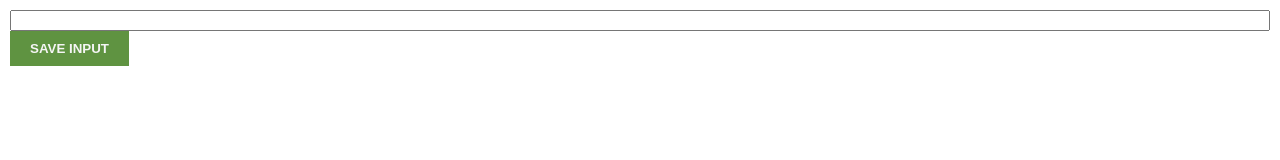
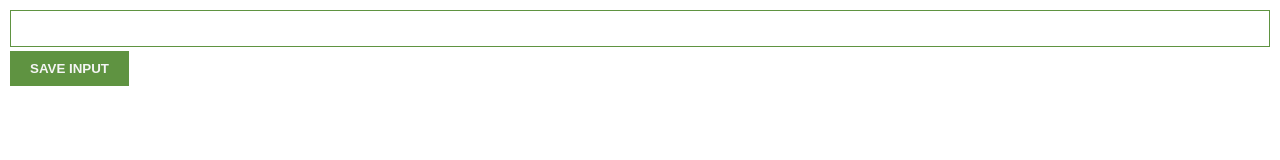
Before and after one commit to JNing73/thought-jotter, a plain HTML site: page index.html in a window 1280 px wide. Drawn offline with Linux system fonts and the light colour scheme.

Commit message:
Add additional styling to input, including margin

```diff
--- a/index.css
+++ b/index.css
@@ -7,8 +7,9 @@ body {
 input {
     width: 100%;
     box-sizing: border-box; /* ensures element accounts for padding in 100% width calculation */
-    padding-left: 10px;
-    padding-right: 10px;
+    padding: 10px;
+    border: 1px solid #5f9341;
+    margin-bottom: 4px;
 }
 
 button {
```
